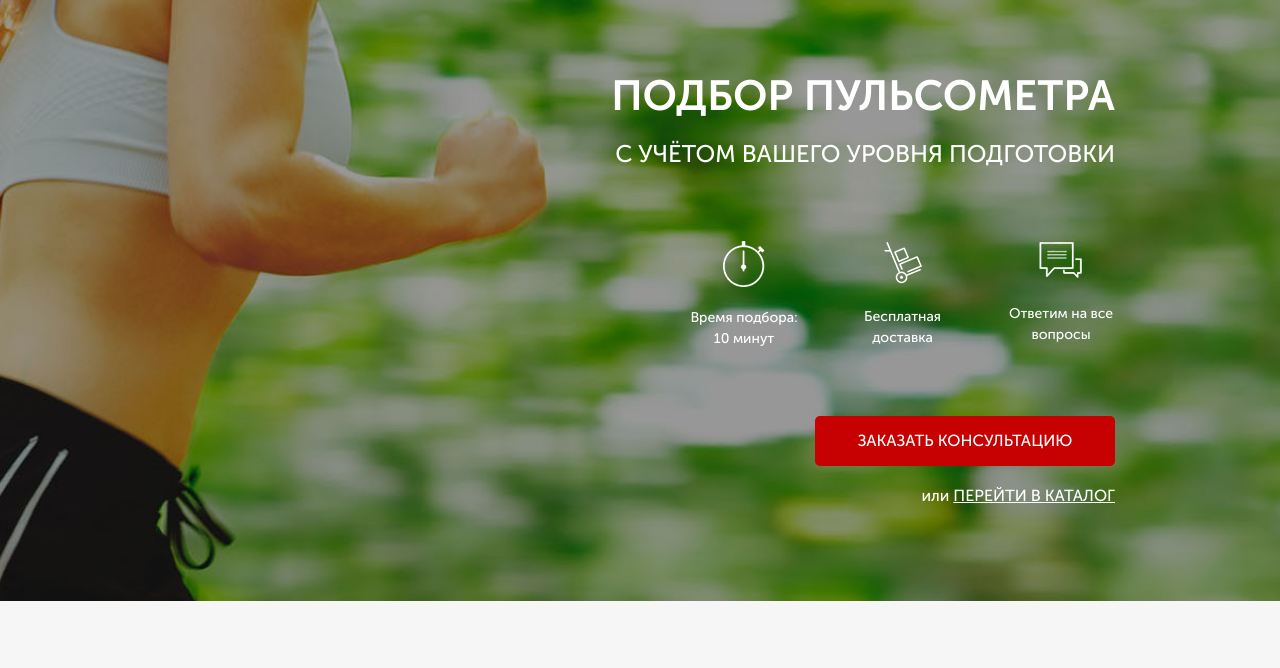
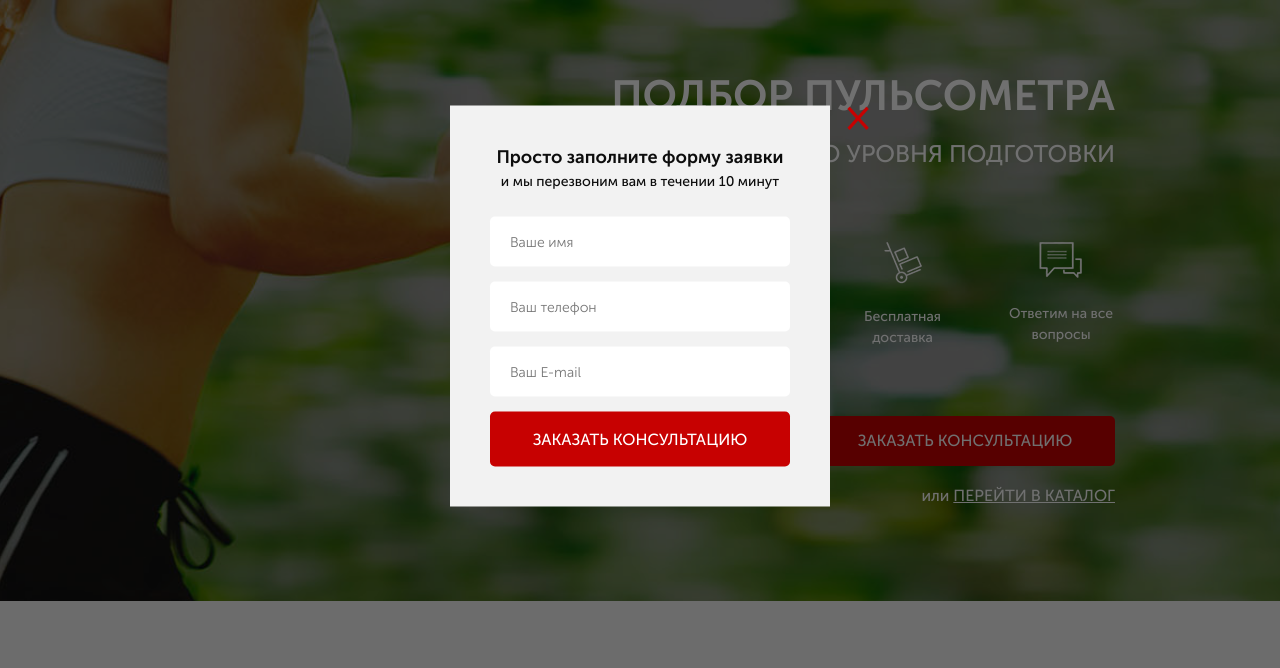
Before and after one commit to v3m1/Pulse, a website: page src/index.html in a window 1280 px wide. Both pictures are taken after a click on the button "ЗАКАЗАТЬ ЗВОНОК". Shown: the part 94-762 px from the top of the page. Drawn offline with Linux system fonts and the light colour scheme; files whose address does not match are found by name.

Commit message:
add modal windows

```diff
--- a/src/index.html
+++ b/src/index.html
@@ -22,7 +22,7 @@
                 </div>
                 <div class="header__contacts">
                     <a href="tel:+74999228974" class="header__phone">+7 (499) 922-89-74</a>
-                    <button class="button">заказать звонок</button>
+                    <button data-model="consultation" class="button">заказать звонок</button>
                 </div>
             </header>
             <div class="promo__wrapper">
@@ -45,7 +45,7 @@
                         на все вопросы
                     </div>
                 </div>
-                <button class="button button_main">заказать кОНСУЛЬТАЦИЮ</button>
+                <button data-model="consultation" class="button button_main">заказать кОНСУЛЬТАЦИЮ</button>
                 <div class="promo__link">
                     или
                     <a href="#">ПЕРЕЙТИ В КАТАЛОГ</a>
@@ -153,7 +153,7 @@
                     <div class="catalog-item__wrapper">
                         <div class="catalog-item__content catalog-item__content_active">
                             <img src="img/pulsometr.png" alt="pulsometr" class="catalog-item__img">
-                            <div class="catalog-item__subtitle">Пульсометр Polar FT1</div>
+                            <div class="catalog-item__subtitle">Пульсометр Suunto M2</div>
                             <div class="catalog-item__descr">
                             Для первых шагов в тренировках,
                             основанных на сердечном ритме
@@ -505,6 +505,37 @@
             </div>
         </div>
     </footer>
+    <div class="overlay">
+        <div class="modal" id="consultation">
+            <div class="modal__close">&times;</div>
+            <div class="modal__subtitle">Просто заполните форму заявки</div>
+            <div class="modal__descr">и мы перезвоним вам в течении 10 минут</div>
+            <form class="feed-form feed-form_mt25" action="#">
+                <input name="name" required placeholder="Ваше имя" type="text">
+                <input name="phone" required placeholder="Ваш телефон" type="tel">
+                <input name="email" required placeholder="Ваш E-mail" type="email">
+                <button class="button button_submit">заказать кОНСУЛЬТАЦИЮ</button>
+            </form>
+        </div>
+        <div class="modal" id="order">
+            <div class="modal__close">&times;</div>
+            <div class="modal__subtitle">Ваш заказ:</div>
+            <div class="modal__descr">Пульсометр Polar FT1</div>
+            <form class="feed-form feed-form_mt25" action="#">
+                <input name="name" required placeholder="Ваше имя" type="text">
+                <input name="phone" required placeholder="Ваш телефон" type="tel">
+                <input name="email" required placeholder="Ваш E-mail" type="email">
+                <button class="button button_submit">Купить</button>
+            </form>
+        </div>
+        <div class="modal modal_mini" id="thanks">
+            <div class="modal__close">&times;</div>
+            <div class="modal__subtitle">Спасибо за вашу заявку!</div>
+            <div class="modal__descr">
+                Наш менеджер свяжется с вами в ближайшее время!
+            </div>
+        </div>
+    </div>
     <script src="js/jquery-3.7.1.min.js"></script>
     <script src="js/jquery-migrate-1.4.1.min.js"></script>
     <script src="js/slick.min.js"></script>
--- a/src/js/script.js
+++ b/src/js/script.js
@@ -58,4 +58,19 @@ $(document).ready(function(){
 
     toggleSlide('.catalog-item__link');
     toggleSlide('.catalog-item__back');
-  });
+
+    // Modal
+
+    $('[data-model="consultation"]').on('click', function() {
+        $('.overlay, #consultation').fadeIn('slow');
+    });
+    $('.modal__close').on('click', function() {
+        $('.overlay, #consultation, #thanks, #order').fadeOut('slow');
+    });
+    $('.button_mini').each(function(i) {
+        $(this).on('click', function() {
+            $('#order .modal__descr').text($('.catalog-item__subtitle').eq(i).text());
+            $('.overlay, #order').fadeIn('slow');
+        })
+    });
+});
--- a/src/sass/blocks/_forms.scss
+++ b/src/sass/blocks/_forms.scss
@@ -17,4 +17,7 @@
             margin-bottom: 20px;
         }
     }
+    &_mt25 {
+        margin-top: 25px;
+    }
 }
--- /dev/null
+++ b/src/sass/blocks/_modal.scss
@@ -0,0 +1,46 @@
+.overlay {
+    display: none;
+    position: fixed;
+    width: 100%;
+    height: 100%;
+    top: 0;
+    background-color: rgba($color: #000000, $alpha: 0.56)
+}
+.modal {
+    position: absolute;
+    top: 50%;
+    left: 50%;
+    transform: translate(-50%, -50%);
+    width: 380px;
+    min-height: 400px;
+    background-color: #f2f2f2;
+    padding: 38px 40px 40px 40px;
+    &__close {
+        position: absolute;
+        top: 0;
+        right: -40px;
+        font-size: 41px;
+        line-height: 21px;
+        color: $main-color;
+        cursor: pointer;
+    }
+    &__subtitle {
+        font-size: 18px;
+        font-weight: 700;
+        color: #0d0d0d;
+        text-align: center;
+    }
+    &__descr {
+        font-size: 14px;
+        font-weight: 500;
+        color: #0d0d0d;
+        text-align: center;
+    }
+    &_mini {
+        min-height: 140px;
+    }
+}
+
+#consultation, #order, #thanks {
+    display: none;
+}
--- a/src/sass/style.scss
+++ b/src/sass/style.scss
@@ -17,4 +17,5 @@
 @import 'blocks/catalog.scss';
 @import 'blocks/feedback.scss';
 @import 'blocks/footer.scss';
+@import 'blocks/modal.scss';
 @import 'base/media.scss';
```
Also changed, not shown: src/css/style.min.css.
